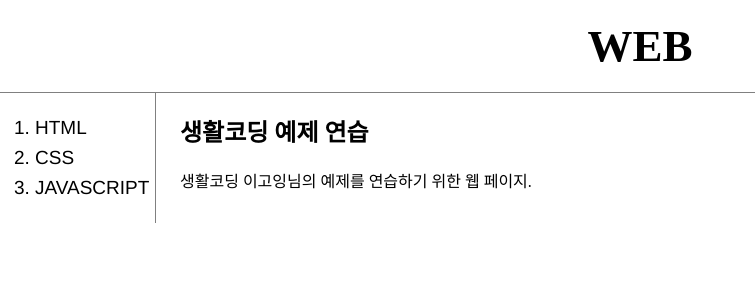
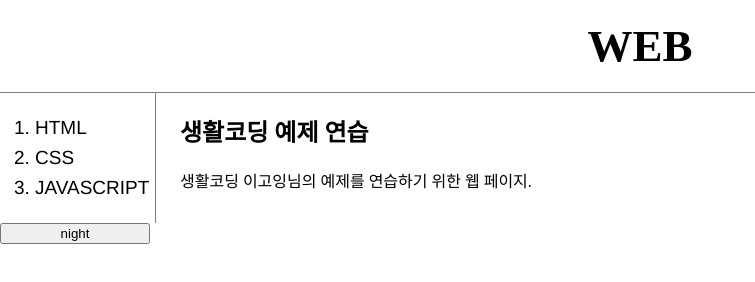
Before and after one commit to Limseonghyeon/WEB1, a plain HTML site: page index.html in a window 1280 px wide. Shown: the whole page, without its empty margins (0-755 px from the left). Drawn offline with Linux system fonts and the light colour scheme.

Commit message:
add night_black mode

```diff
--- a/index.html
+++ b/index.html
@@ -21,6 +21,16 @@
             <h2>생활코딩 예제 연습</h2>
             생활코딩 이고잉님의 예제를 연습하기 위한 웹 페이지.
         </div>
+        <input id="night_day" type="button" value="night" onclick="
+        if(document.querySelector('#night_day').value === 'night') {
+            document.querySelector('body').style.backgroundColor='black';
+            document.querySelector('body').style.color='white';
+            document.querySelector('#night_day').value = 'day';
+        } else {
+            document.querySelector('body').style.backgroundColor='white';
+            document.querySelector('body').style.color='black';
+            document.querySelector('#night_day').value = 'night';
+        }">
     </div>
 
 </body>
```
